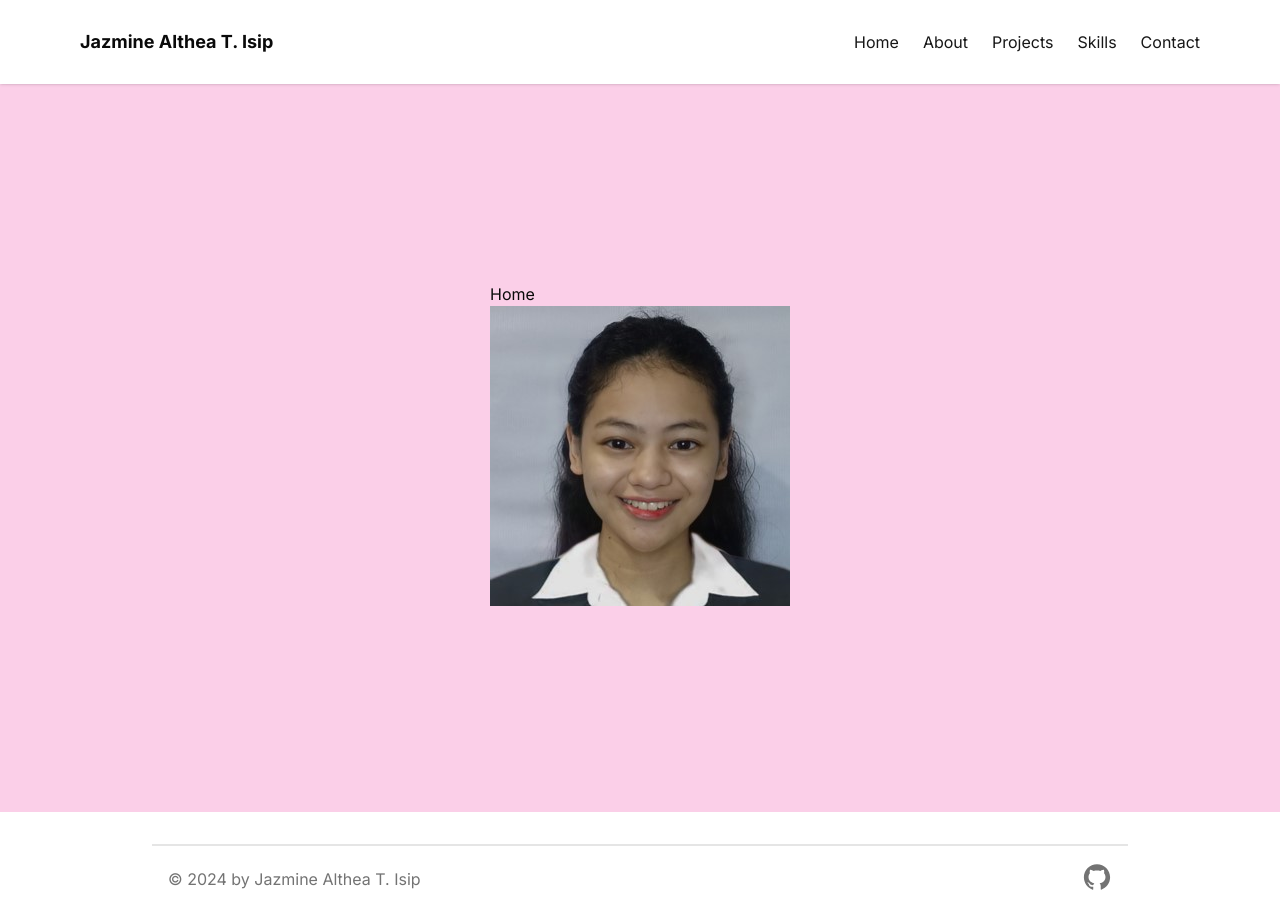
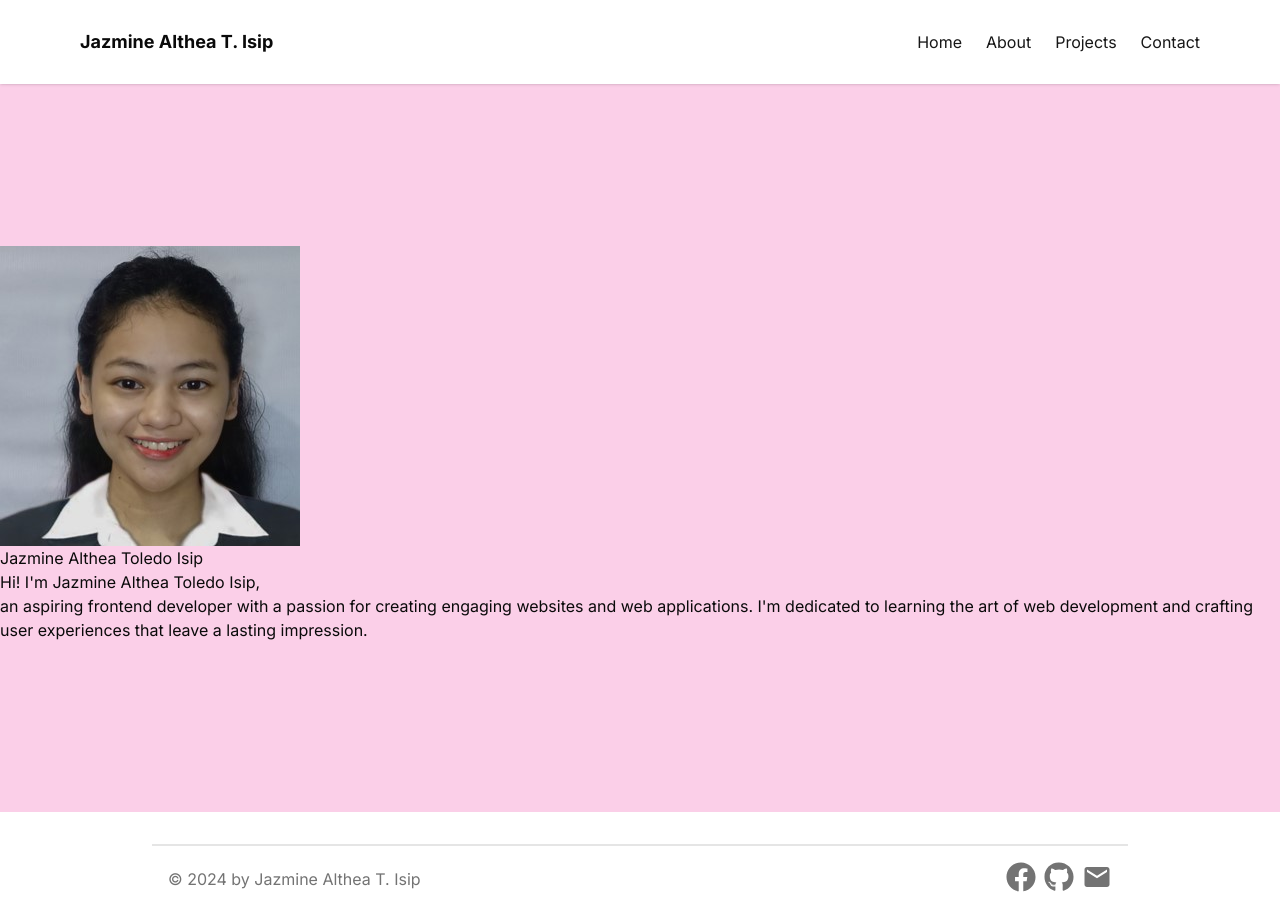
Before and after one commit to jazminealtheaisip/isip-profile, a Next.js app: page / in a window 1280 px wide. Built offline with nearby package versions, Linux system fonts and the light colour scheme.

Commit message:
remove skills page

```diff
--- a/src/app/page.tsx
+++ b/src/app/page.tsx
@@ -8,10 +8,17 @@ export default function Home() {
     >
       <div>
         <div>
-          <h1>Home</h1>
+          <Image src="/Picture1.jpg" alt="" width={300} height={300} />
+          <h1>Jazmine Althea Toledo Isip</h1>
         </div>
         <div>
-          <Image src="/Picture1.jpg" alt="" width={300} height={300} />
+          <h1>Hi! I&apos;m Jazmine Althea Toledo Isip,</h1>
+          <p>
+            an aspiring frontend developer with a passion for creating engaging
+            websites and web applications. I&apos;m dedicated to learning the
+            art of web development and crafting user experiences that leave a
+            lasting impression.
+          </p>
         </div>
       </div>
     </div>
--- a/src/app/skills/page.tsx
+++ /dev/null
@@ -1,38 +0,0 @@
-import React from "react";
-import Image from "next/image";
-import Link from "next/link";
-
-const Skills = () => {
-  return (
-    <div
-      id="skills"
-      className="flex justify-center items-center mt-3 md:pt-16 bg-red-100 h-screen"
-    >
-      <h1></h1>
-      <div className="container mx-auto">
-        <div className="grid grid-cols-1 gap-10 md:grid-cols-3">
-          <figure className="flex flex-col items-center justify-center p-4 text-center bg-white border border-gray-200 rounded-lg shadow-sm dark:border-gray-700">
-            <blockquote className="mx-auto mb-4 text-gray-500 lg:mb-8 dark:text-gray-400">
-              <h3 className="text-lg font-semibold text-gray-900 dark:text-white">
-                React Native
-              </h3>
-              {/* <p className="my-4">kkk</p> */}
-            </blockquote>
-            {/* <Link href="/">Link</Link> */}
-          </figure>
-
-          <figure className="flex flex-col items-center justify-center p-8 text-center bg-white border border-gray-200 rounded-lg shadow-sm dark:border-gray-700"></figure>
-
-          <figure className="flex flex-col items-center justify-center p-8 text-center bg-white border border-gray-200 rounded-lg shadow-sm dark:border-gray-700"></figure>
-        </div>
-
-        <div className="grid grid-cols-1 gap-8 md:grid-cols-2 mt-4">
-          <figure className="flex flex-col items-center justify-center p-8 text-center bg-white border border-gray-200 rounded-lg shadow-sm dark:border-gray-700"></figure>
-          <figure className="flex flex-col items-center justify-center p-8 text-center bg-white border border-gray-200 rounded-lg shadow-sm dark:border-gray-700"></figure>
-        </div>
-      </div>
-    </div>
-  );
-};
-
-export default Skills;
--- a/src/components/footer.tsx
+++ b/src/components/footer.tsx
@@ -1,6 +1,7 @@
 "use client";
 import React from "react";
-import { AiOutlineGithub } from "react-icons/ai";
+import { MdEmail } from "react-icons/md";
+import { FaFacebook, FaGithub } from "react-icons/fa";
 
 const Footer = () => {
   return (
@@ -11,13 +12,36 @@ const Footer = () => {
           © 2024 by Jazmine Althea T. Isip
           <a href="/" className="hover:underline"></a>
         </div>
+
         <div className="flex flex-row items-center justify-center space-x-2 mb-1">
           <a
             href="https://github.com/jazminealtheaisip"
             rel="noreferrer"
             target="_blank"
           >
-            <AiOutlineGithub
+            <FaFacebook
+              className="hover:-translate-y-1 transition-transform cursor-pointer text-neutral-500 dark:text-neutral-100"
+              size={30}
+            />
+          </a>
+
+          <a
+            href="https://github.com/jazminealtheaisip"
+            rel="noreferrer"
+            target="_blank"
+          >
+            <FaGithub
+              className="hover:-translate-y-1 transition-transform cursor-pointer text-neutral-500 dark:text-neutral-100"
+              size={30}
+            />
+          </a>
+
+          <a
+            href="https://github.com/jazminealtheaisip"
+            rel="noreferrer"
+            target="_blank"
+          >
+            <MdEmail
               className="hover:-translate-y-1 transition-transform cursor-pointer text-neutral-500 dark:text-neutral-100"
               size={30}
             />
--- a/src/components/navbar.tsx
+++ b/src/components/navbar.tsx
@@ -24,10 +24,6 @@ const NAV_ITEM: Array<NavItem> = [
   {
     label: "Projects",
     page: "projects",
-  },
-  {
-    label: "Skills",
-    page: "skills",
   },
   {
     label: "Contact",
```
